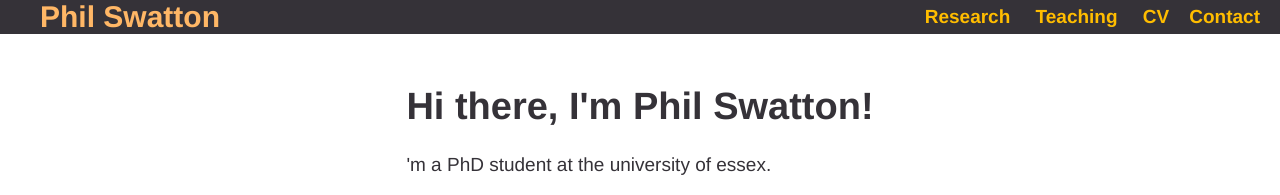
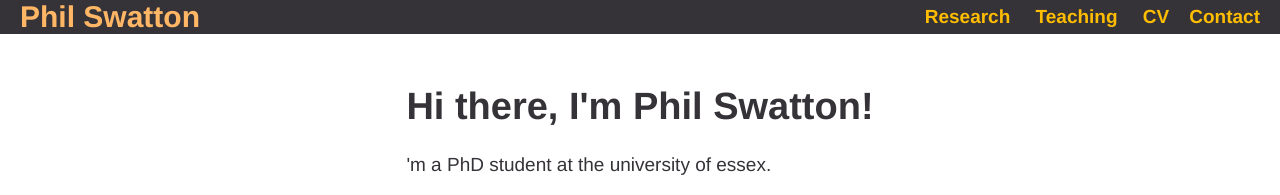
Before and after one commit to philswatton/philswatton.github.io, a Jekyll site: the page built from index.html, in a window 1280 px wide. Shown: the top 195 px of the page. Built offline with Jekyll 4.4.1, drawn with Linux system fonts in a browser that asks for light colours.

Commit message:
Update main.css
Slightly reduced homepage link padding

```diff
--- a/css/main.css
+++ b/css/main.css
@@ -33,7 +33,7 @@ nav {
 
 .home {
   font-size: 30px;
-  padding: 0px 0px 0px 40px;
+  padding: 0px 0px 0px 20px;
 }
 
 nav a {
```
